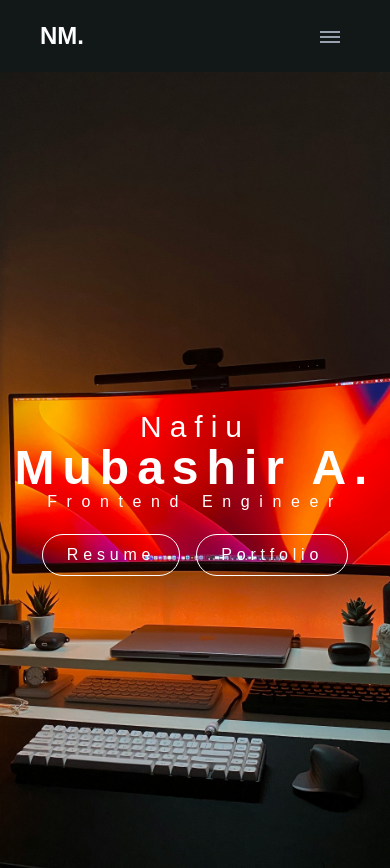
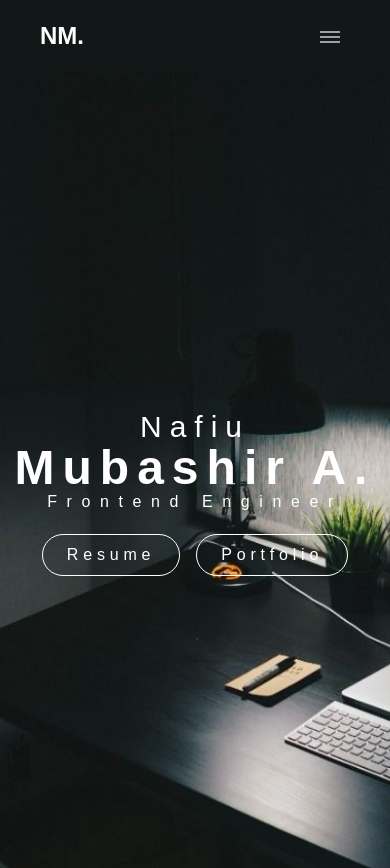
Before and after one commit to Nafiu-Mubashir/mubashir-portfolio, a Next.js app: page / in a window 390 px wide. Shown: the top 868 px of the page. Built offline with nearby package versions, Linux system fonts and the light colour scheme.

Commit message:
commiting...

```diff
--- a/app/page.tsx
+++ b/app/page.tsx
@@ -43,8 +43,8 @@ export default function Home() {
     <div className="">
       {/* Hero Section */}
       <div
-        style={container}
-        className="h-screen bg-center md:bg-left bg-cover text-white flex flex-col justify-center relative"
+        // style={container}
+        className="h-screen bg-center md:bg-left bg-cover text-white flex flex-col justify-center relative bg-[url('/hero-bg.jpg')] lg:bg-[url('/hr-bg3.jpg')]"
       >
         <motion.div
           className="hidden md:block fixed"
@@ -940,6 +940,7 @@ const container: React.CSSProperties = {
     "url('/hr-bg3.jpg')",
 };
 
+
 const containerVariants = {
   hidden: { opacity: 0 },
   visible: {
```
